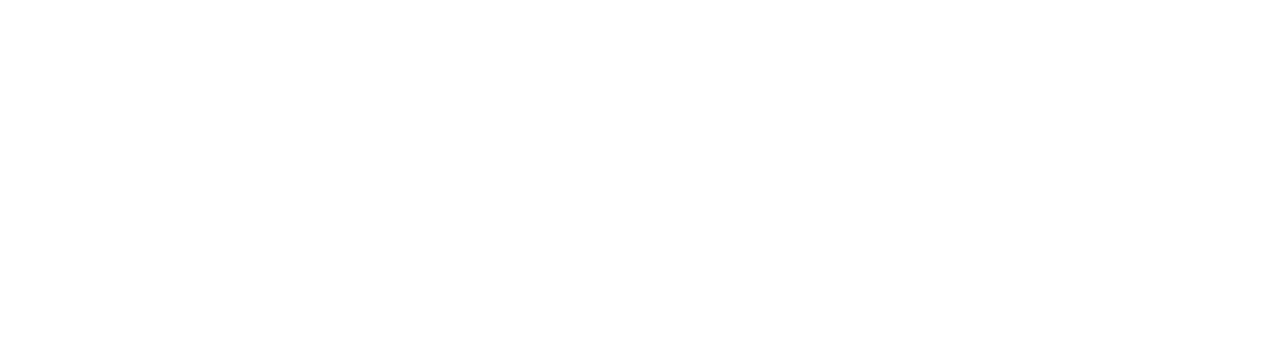
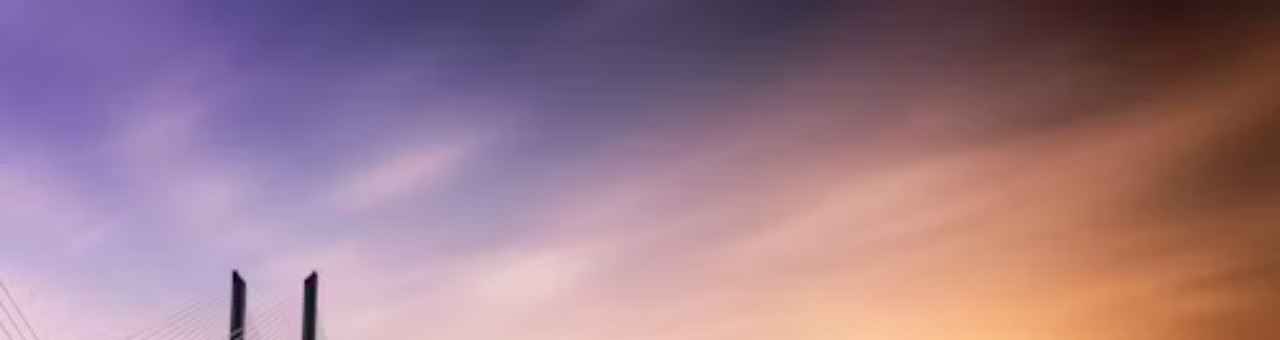
Before and after one commit to Omarabutarha/homwork3.github.io, a plain HTML site: page index.html in a window 1280 px wide. Shown: the top 340 px of the page. Drawn offline with Linux system fonts and the light colour scheme.

Commit message:
Update index.html

```diff
--- a/index.html
+++ b/index.html
@@ -6,7 +6,7 @@
     <title>Background Image Page</title>
     <style>
         body {
-            background-image: url(../Desktop/photo-1549778399-f94fd24d4697.avif); /* Replace with your image URL */
+            background-image: url(photo-1549778399-f94fd24d4697.avif); /* Replace with your image URL */
             background-size:cover;
             color: white;
             text-align: center;
```
